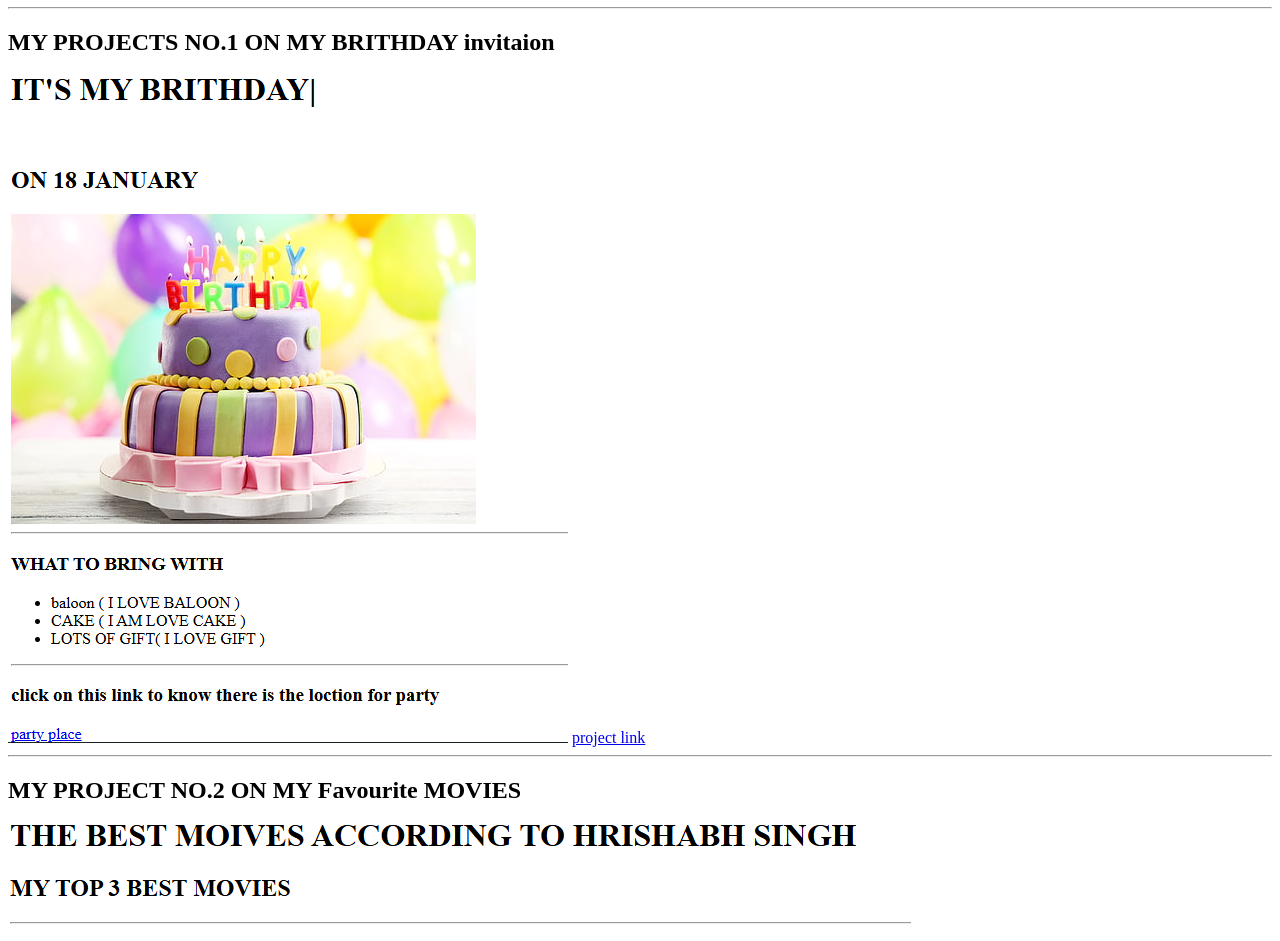
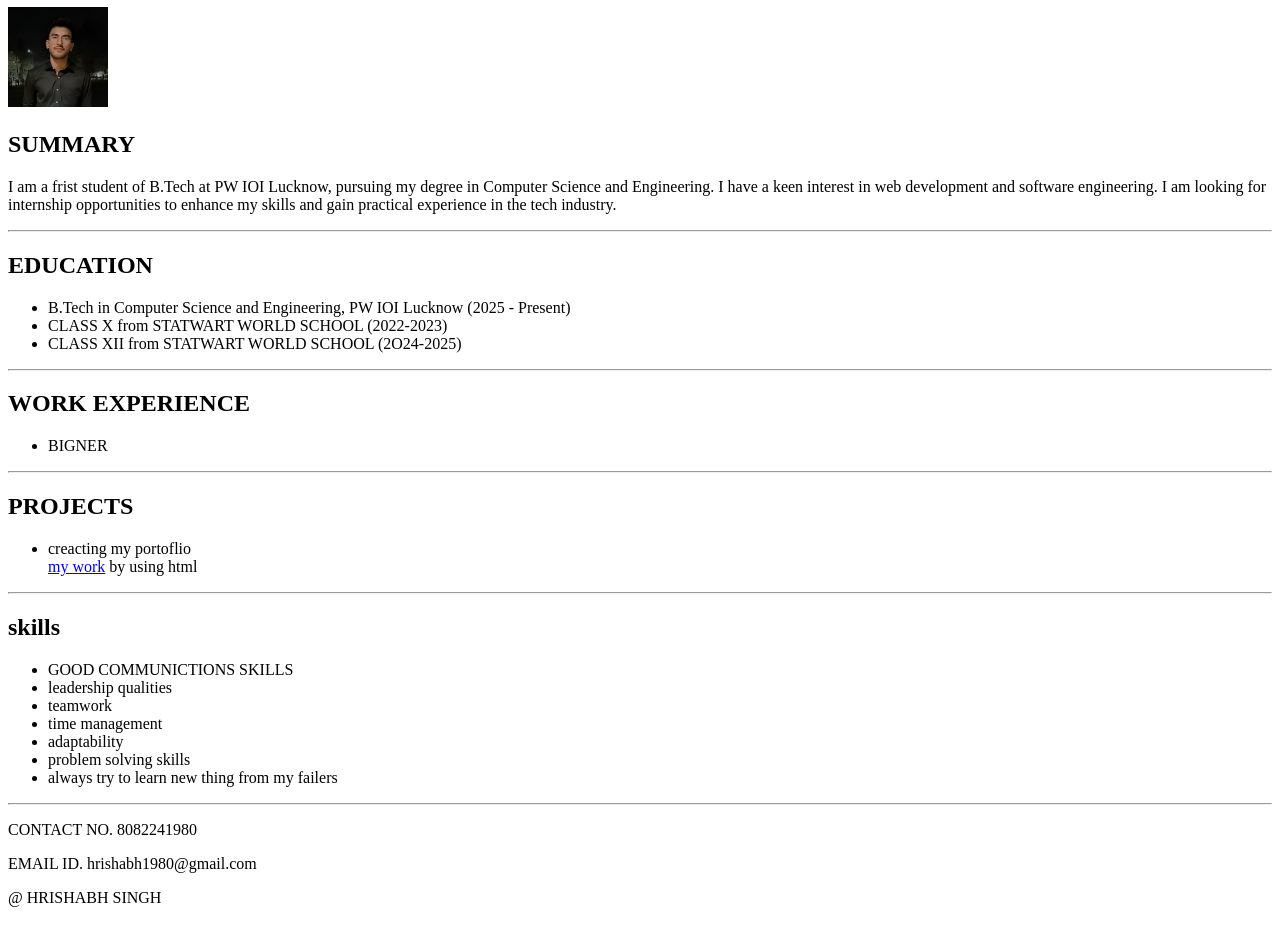
Before and after one commit to hrishabhpixel/html-portoflio, a plain HTML site: page index.html in a window 1280 px wide. Shown: the part 73-1014 px from the top of the page. Drawn offline with Linux system fonts and the light colour scheme.

Commit message:
Add files via upload

```diff
--- a/index.html
+++ b/index.html
@@ -1,40 +1,55 @@
-<!-- TODO 1: Create the HTML Boilerplate -->
 <!DOCTYPE html>
 <html lang="en">
 <head>
     <meta charset="UTF-8">
-    <title>  HRFISHABH SINGH PORTFOLIO</title>
+    <meta name="viewport"
+    >
+    <title> MY RESUME </title>
 </head>
- <H1> HRISHABH SINGH PORTFOLIO</H1>
+<H1>HRISHABH SINGH</H1>
+  <img src="../hrishabh img.jpeg"MY PHOTO" width="100" height="100">
+  <H2> SUMMARY</H2>
+<p> I am a frist student of B.Tech at PW IOI Lucknow, pursuing my degree in Computer Science and Engineering. I have a keen interest in web development and software engineering. I am looking for internship opportunities to enhance my skills and gain practical experience in the tech industry.</p>
+
+
   <HR/>
+<body>
+    <H2> EDUCATION </H2>
+    <ul>
+        <li> B.Tech in Computer Science and Engineering, PW IOI Lucknow (2025 - Present)</li>
+        <li> CLASS X from STATWART WORLD SCHOOL (2022-2023)</li>
+        <li> CLASS XII from STATWART WORLD SCHOOL (2O24-2025)</li>
+        </ul>
+    <HR/>
+    <h2> WORK EXPERIENCE</h2>
+    <UL>
+        <LI>BIGNER</LI>
+    </UL>
+    <HR/>
+    <H2> PROJECTS</H2>
+    <UL>
+        <li>creacting my portoflio </li>
+        <a href="../4.3 HTML Porfolio Project/index.html"> my work</a>
+         by using html
 
- <body>
- <H2> MY PROJECTS NO.1 ON MY BRITHDAY invitaion</H2>
-  <img src="./my project on brithday.png" ate=" my project image on my brithday invitaion">
-  <a href="http://127.0.0.1:3000/3.4 Birthday Invite Project/index.html"> project link </a>
+    </UL>
     <hr/>
-  <h2> MY PROJECT NO.2 ON MY Favourite MOVIES</h2>
-  <img src="./my project on movies.png" ate="my project on my Favourite MOVIES">
-  <a href="http://127.0.0.1:3000/2.4 Movie Ranking Project/index.html"> project on Favourite movie</a>
-   <hr>
-<h3>contact link </h3>
-<a href="../4.3 HTML Porfolio Project/public/contact.html">click here to contact</a>
-<h3> about link </h3>
-<a href="../4.3 HTML Porfolio Project/public/about.html"> click here to know about </a>
+      <h2> skills </h2>
+      <ul>
+        <li>  GOOD COMMUNICTIONS SKILLS </li>
+        <li> leadership qualities</li>
+        <li> teamwork</li>
+        <li> time management</li>
+        <li> adaptability </li>
+        <li> problem solving skills</li>
+        <li> always try to learn new thing from my failers</li>
+      </ul>
+      <HR/>
+      <P> CONTACT NO. 8082241980</P>
+        <P> EMAIL ID. hrishabh1980@gmail.com </P>
 
 </body>
 </html>
-
-<!-- TODO 2: Add Your previous projects' HTML into the public folder -->
-
-<!-- TODO 3: Take screenshots of your project previews and add the images to the images folder -->
-
-<!-- TODO 4: Add titles/subtitles etc. -->
-
-<!-- TODO 5: Add a link to the project pages -->
-
-<!-- TODO 6: Add images to show the project previews
-HINT for TODO 6: You can use the height attribute set to 200 to make the image smaller:
-https://developer.mozilla.org/en-US/docs/Web/HTML/Element/img#attr-height -->
-
-<!-- TODO 7: Add the Contact Me and About Me page links -->
+<footer>
+    <p> @ HRISHABH SINGH</p>
+</footer>
```
Also changed, not shown: hrishabh img.jpeg (added). Lines whose indentation alone changed are shown as unchanged.
